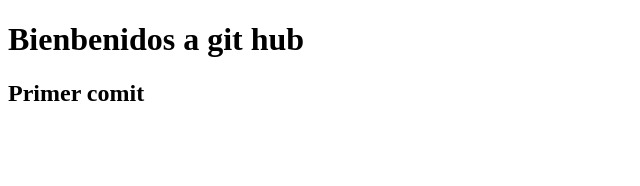
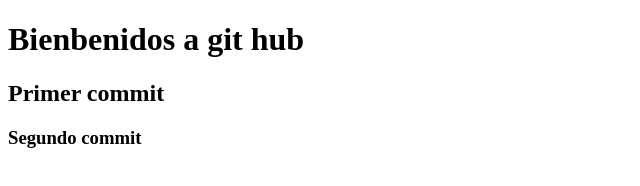
Before and after one commit to brunomundel/prueba, a plain HTML site: page index.html in a window 1280 px wide. Shown: the whole page, without its empty margins (0-640 px from the left). Drawn offline with Linux system fonts and the light colour scheme.

Commit message:
Segundo Commit

```diff
--- a/index.html
+++ b/index.html
@@ -8,6 +8,7 @@
 </head>
 <body>
     <h1> Bienbenidos a git hub </h1>
-    <h2> Primer comit </h2>
+    <h2> Primer commit </h2>
+    <h3> Segundo commit</h3>
 </body>
 </html>
```
